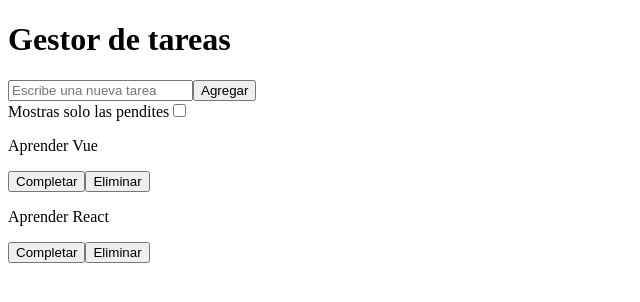
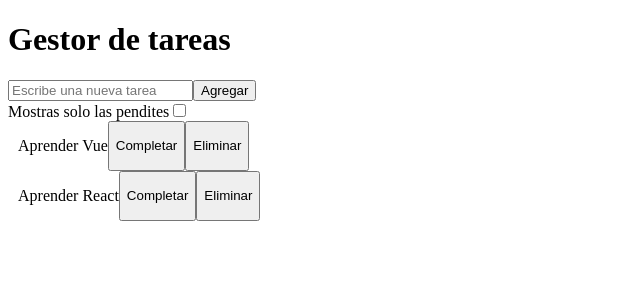
Before and after one commit to yenevielroberts/Gestor-de-tareas-Vue, a Vue app: page / in a window 1280 px wide. Shown: the top 302 px of the page, without its empty margins (0-640 px from the left). Built offline with nearby package versions, Linux system fonts and the light colour scheme.

Commit message:
funciona

```diff
--- a/src/App.vue
+++ b/src/App.vue
@@ -48,13 +48,21 @@ const agregarTarea=()=>{
   </div>
 
   <div v-else>
-      <div v-for="tarea in tareas" :key="tarea.id">
-        <p>{{ tarea.nombre }}</p>
-        <button>Completar</button>
+      <div class="containerTareas" v-for="tarea in tareas" :key="tarea.id" >
+        <p class="nombreTarea">{{ tarea.nombre }}</p>
+        <button class="btns">Completar</button>
         <button>Eliminar</button>
       </div>
   </div>
 
 </template>
 
-<style scoped></style>
+<style scoped>
+
+.containerTareas{
+
+  display: flex;
+  flex-direction: row;
+  margin-left: 10px;
+}
+</style>
```
